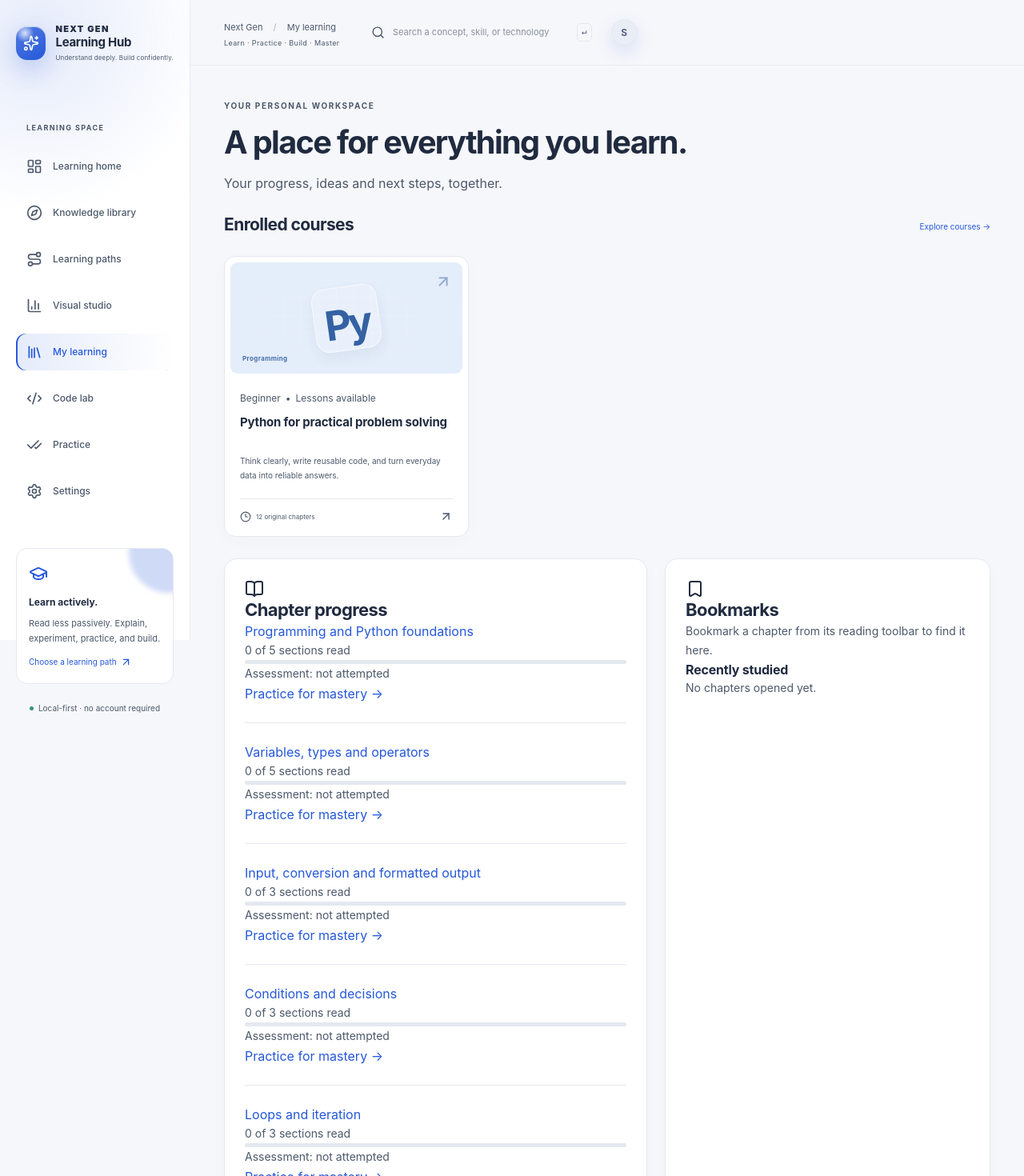
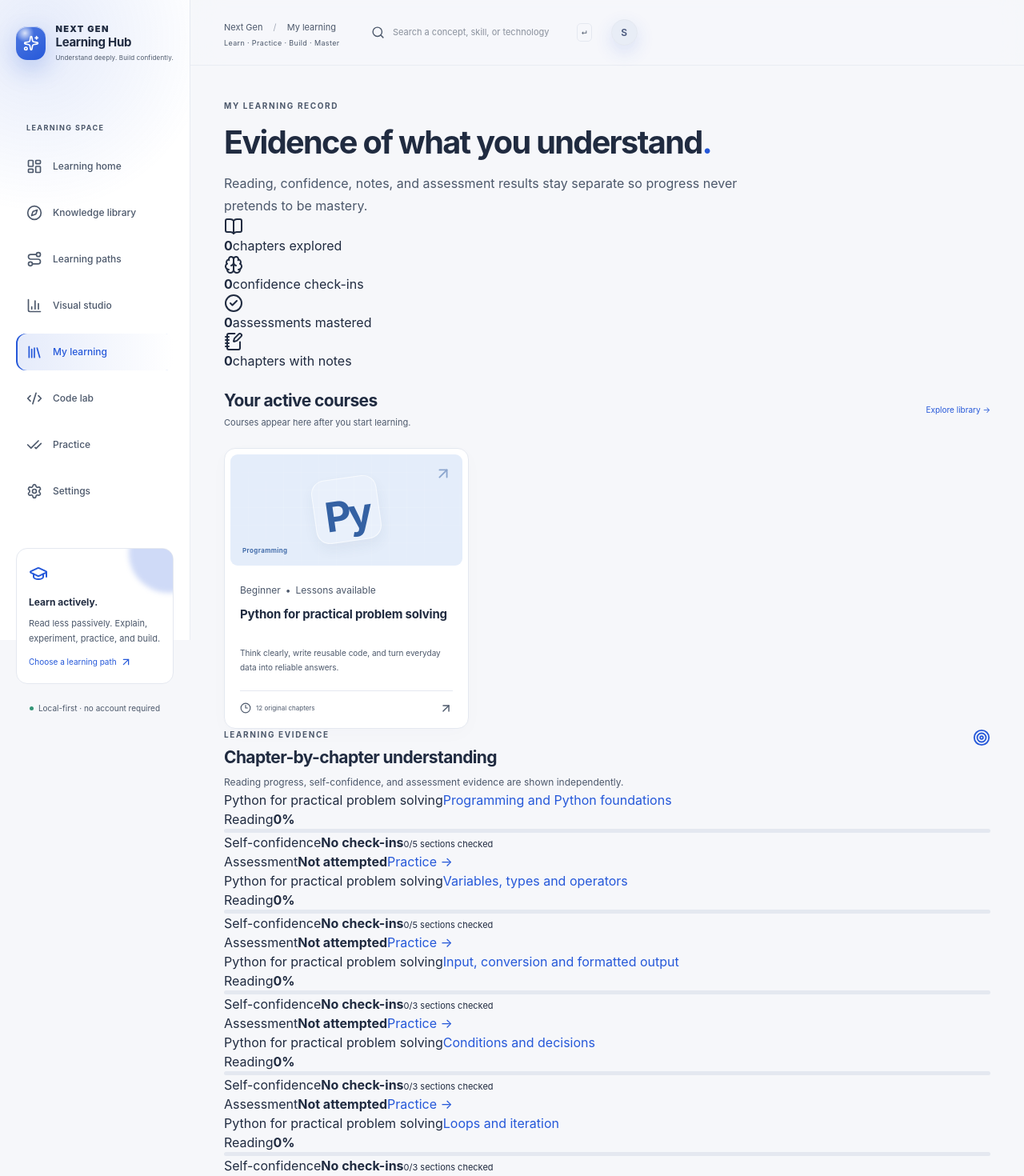
Before and after one commit to Swapnild007/Self_learning, a React (Vite) app: page /#/learning in a window 1280 px wide. Shown: the top 1470 px of the page at 80% size. Built offline with nearby package versions, Linux system fonts and the light colour scheme.

Commit message:
Redesign My Learning around evidence and mastery

```diff
--- a/src/pages/Learning.tsx
+++ b/src/pages/Learning.tsx
@@ -1,80 +1,132 @@
 import { Link } from "react-router-dom";
-import { BookOpen, Bookmark, NotebookPen } from "lucide-react";
+import { BookOpen, Bookmark, NotebookPen, Brain, Target, CheckCircle2 } from "lucide-react";
 import { chapterRegistry, courses } from "../content/catalog";
 import { useStore } from "../store";
 import CourseCard from "../components/CourseCard";
 import { Progress } from "../components/ui";
+
+function confidenceLabel(value: number) {
+  if (value >= 2.6) return "Can explain";
+  if (value >= 1.6) return "Getting there";
+  return value > 0 ? "Needs review" : "No check-ins";
+}
+
 export default function Learning() {
   const { data, update } = useStore();
+  const mastered = Object.values(data.scores).filter((score) => score === 100).length;
+  const notes = Object.values(data.notes).filter((note) => note.trim()).length;
+
   return (
-    <div className="page">
-      <div className="eyebrow">YOUR PERSONAL WORKSPACE</div>
-      <h1>A place for everything you learn.</h1>
-      <p className="lead">Your progress, ideas and next steps, together.</p>
+    <div className="page ng-learning-page">
+      <header className="ng-learning-header">
+        <div>
+          <span className="eyebrow">MY LEARNING RECORD</span>
+          <h1>Evidence of what you understand<span className="blue-dot">.</span></h1>
+          <p className="lead">
+            Reading, confidence, notes, and assessment results stay separate so
+            progress never pretends to be mastery.
+          </p>
+        </div>
+        <div className="ng-learning-summary" aria-label="Learning summary">
+          <div><BookOpen /><strong>{data.visited.length}</strong><span>chapters explored</span></div>
+          <div><Brain /><strong>{Object.keys(data.confidence).length}</strong><span>confidence check-ins</span></div>
+          <div><CheckCircle2 /><strong>{mastered}</strong><span>assessments mastered</span></div>
+          <div><NotebookPen /><strong>{notes}</strong><span>chapters with notes</span></div>
+        </div>
+      </header>
+
       <div className="section-heading">
-        <h2>Enrolled courses</h2>
-        <Link to="/catalog">Explore courses →</Link>
+        <div>
+          <h2>Your active courses</h2>
+          <p>Courses appear here after you start learning.</p>
         </div>
+        <Link to="/catalog">Explore library →</Link>
+      </div>
+
       <div className="course-grid">
         {courses
-          .filter((c) => data.enrolled.includes(c.id))
-          .map((c) => (
-            <CourseCard key={c.id} course={c} />
-          ))}
+          .filter((course) => data.enrolled.includes(course.id))
+          .map((course) => <CourseCard key={course.id} course={course} />)}
       </div>
-      <div className="bottom-grid">
-        <section className="panel">
-          <BookOpen />
-          <h2>Chapter progress</h2>
+
+      <section className="ng-learning-evidence">
+        <div className="ng-card-heading">
+          <div>
+            <span className="eyebrow">LEARNING EVIDENCE</span>
+            <h2>Chapter-by-chapter understanding</h2>
+            <p>Reading progress, self-confidence, and assessment evidence are shown independently.</p>
+          </div>
+          <Target size={22} />
+        </div>
+
+        <div className="ng-evidence-list">
           {chapterRegistry
-            .filter((x) => data.enrolled.includes(x.course.id))
-            .map(({ chapter }) => (
-              <div key={chapter.id} className="learning-chapter">
+            .filter((entry) => data.enrolled.includes(entry.course.id))
+            .map(({ chapter, course }) => {
+              const sectionCount = chapter.sections.length;
+              const readCount = data.read[chapter.id]?.length || 0;
+              const readPct = Math.round((readCount / Math.max(1, sectionCount)) * 100);
+              const confidenceValues = chapter.sections
+                .map((section) => data.confidence[`${chapter.id}:${section.id}`])
+                .filter((value): value is number => typeof value === "number");
+              const confidenceAverage = confidenceValues.length
+                ? confidenceValues.reduce((sum, value) => sum + value, 0) / confidenceValues.length
+                : 0;
+              const score =
+                data.scores[`${chapter.assessment.id}-v${chapter.assessment.version}`];
+
+              return (
+                <article className="ng-evidence-row" key={chapter.id}>
+                  <div className="ng-evidence-title">
+                    <span>{course.title}</span>
                     <Link to={`/read/${chapter.id}`}>{chapter.title}</Link>
-                <p>
-                  {data.read[chapter.id]?.length || 0} of{" "}
-                  {chapter.sections.length} sections read
-                </p>
-                <Progress
-                  value={Math.round(
-                    ((data.read[chapter.id]?.length || 0) /
-                      chapter.sections.length) *
-                      100,
-                  )}
-                  label={`${chapter.title} reading progress`}
-                />
-                <p>
-                  Assessment:{" "}
-                  {data.scores[
-                    `${chapter.assessment.id}-v${chapter.assessment.version}`
-                  ] === undefined
-                    ? "not attempted"
-                    : `${data.scores[`${chapter.assessment.id}-v${chapter.assessment.version}`]}%`}
-                </p>
+                  </div>
+
+                  <div className="ng-evidence-signal">
+                    <span>Reading</span>
+                    <strong>{readPct}%</strong>
+                    <Progress value={readPct} label={`${chapter.title} reading progress`} />
+                  </div>
+
+                  <div className="ng-evidence-signal">
+                    <span>Self-confidence</span>
+                    <strong>{confidenceLabel(confidenceAverage)}</strong>
+                    <small>{confidenceValues.length}/{sectionCount} sections checked</small>
+                  </div>
+
+                  <div className="ng-evidence-signal">
+                    <span>Assessment</span>
+                    <strong>{score === undefined ? "Not attempted" : score === 100 ? "Mastered" : `${score}%`}</strong>
                     <Link to={`/practice?chapter=${chapter.id}`}>
-                  Practice for mastery →
+                      {score === 100 ? "Retake" : "Practice"} →
                     </Link>
                   </div>
-            ))}
+                </article>
+              );
+            })}
+        </div>
       </section>
+
+      <div className="ng-two-column ng-learning-secondary">
         <section className="panel">
           <Bookmark />
-          <h2>Bookmarks</h2>
+          <h2>Saved for return</h2>
           {data.bookmarks.length ? (
             chapterRegistry
-              .filter((x) => data.bookmarks.includes(x.chapter.id))
+              .filter((entry) => data.bookmarks.includes(entry.chapter.id))
               .map(({ chapter }) => (
                 <p key={chapter.id}>
                   <Link to={`/read/${chapter.id}`}>{chapter.title} →</Link>
                 </p>
               ))
           ) : (
-            <p>Bookmark a chapter from its reading toolbar to find it here.</p>
+            <p>Bookmark a chapter from its reading toolbar to build a personal return list.</p>
           )}
+
           <h3>Recently studied</h3>
           {data.visited.length ? (
             data.visited.map((id) => {
-              const entry = chapterRegistry.find((x) => x.chapter.id === id);
+              const entry = chapterRegistry.find((item) => item.chapter.id === id);
               return (
                 entry && (
                   <p key={id}>
@@ -87,30 +139,32 @@ export default function Learning() {
             <p>No chapters opened yet.</p>
           )}
         </section>
-      </div>
-      <section className="panel">
+
+        <section className="panel ng-notes-panel">
           <NotebookPen />
           <h2>Personal notes</h2>
+          <p className="muted">
+            Notes are for your own explanations, questions, and connections—not copied lesson text.
+          </p>
           {chapterRegistry.map(({ chapter }) => (
             <label key={chapter.id} className="notes-label">
               {chapter.title}
               <textarea
-              aria-label="Saved chapter notes"
-              placeholder="Start an idea here, or add notes while reading…"
+                aria-label={`Notes for ${chapter.title}`}
+                placeholder="Explain it in your own words, capture a question, or connect it to something you already know…"
                 value={data.notes[chapter.id] || ""}
-              onChange={(e) =>
-                update((d) => ({
-                  ...d,
-                  notes: { ...d.notes, [chapter.id]: e.target.value },
+                onChange={(event) =>
+                  update((current) => ({
+                    ...current,
+                    notes: { ...current.notes, [chapter.id]: event.target.value },
                   }))
                 }
               />
             </label>
           ))}
-        <p role="status" className="muted">
-          Saved automatically on this device.
-        </p>
+          <p role="status" className="muted">Saved automatically on this device.</p>
         </section>
+      </div>
     </div>
   );
 }
```
Lines whose indentation alone changed are shown as unchanged.
